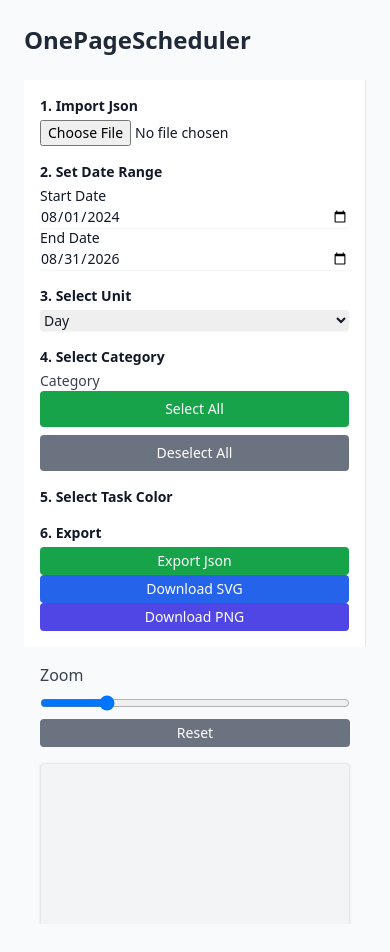
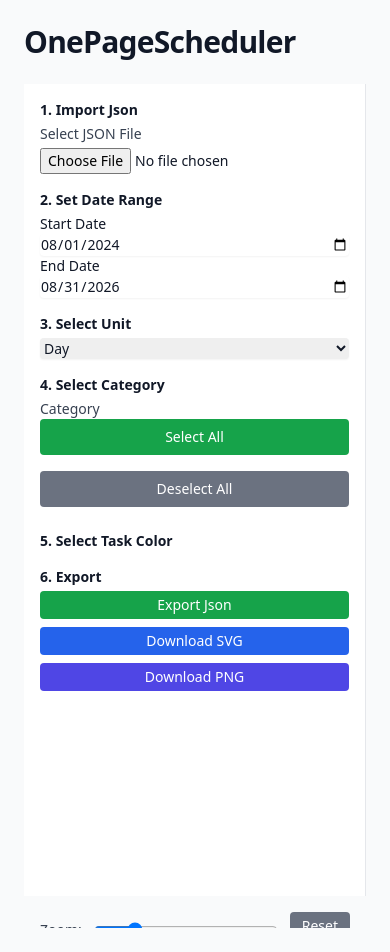
Before and after one commit to yopeyope/onepagescheduler, a plain HTML site: page index.html in a window 390 px wide. Drawn offline with nearby package versions, Linux system fonts and the light colour scheme.

Commit message:
Design improvements:
- Set fixed height and scrollable sidebar (`h-screen` + `overflow-y-auto`)
- Added label for JSON import input for clarity
- Unified vertical spacing between buttons using `mb-2`
- Improved Zoom control layout with better alignment and spacing
- Added top border and padding above legend section for visual separation
- Enhanced header styling with larger font and tighter tracking

```diff
--- a/index.html
+++ b/index.html
@@ -9,16 +9,19 @@
   <body class="bg-gray-50 text-gray-900 font-sans">
     <div class="max-w-screen-xl mx-auto p-6">
       <header class="mb-6">
-        <h1 class="text-2xl font-bold text-gray-800">OnePageScheduler</h1>
+        <h1 class="text-3xl font-bold text-gray-900 tracking-tight">
+          OnePageScheduler
+        </h1>
       </header>
 
       <div class="flex flex-col md:flex-row h-screen">
         <!-- ✅ 左パネル（コントロール） -->
         <aside
-          class="w-full md:w-64 bg-white border-r p-4 overflow-y-auto text-sm space-y-4"
+          class="w-full md:w-64 bg-white border-r p-4 overflow-y-auto text-sm space-y-4 h-screen"
         >
           <div>
             <h2 class="text-sm font-bold mb-1">1. Import Json</h2>
+            <label class="block mb-1 text-gray-700">Select JSON File</label>
             <input type="file" id="jsonInput" accept=".json" class="w-full" />
           </div>
 
@@ -60,13 +63,13 @@
               <div class="mb-4 flex flex-col md:flex-row gap-2">
                 <button
                   onclick="selectAllCategories(true)"
-                  class="px-4 py-2 bg-green-600 text-white rounded hover:bg-green-700"
+                  class="px-4 py-2 bg-green-600 text-white rounded hover:bg-green-700 mb-2"
                 >
                   Select All
                 </button>
                 <button
                   onclick="selectAllCategories(false)"
-                  class="px-4 py-2 bg-gray-500 text-white rounded hover:bg-gray-600"
+                  class="px-4 py-2 bg-gray-500 text-white rounded hover:bg-gray-600 mb-2"
                 >
                   Deselect All
                 </button>
@@ -88,19 +91,19 @@
             <h2 class="text-sm font-bold mb-1">6. Export</h2>
             <button
               onclick="exportTasks()"
-              class="w-full bg-green-600 text-white rounded px-2 py-1 hover:bg-green-700"
+              class="w-full bg-green-600 text-white rounded px-2 py-1 hover:bg-green-700 mb-2"
             >
               Export Json
             </button>
             <button
               onclick="downloadSVG()"
-              class="w-full bg-blue-600 text-white rounded px-2 py-1 hover:bg-blue-700"
+              class="w-full bg-blue-600 text-white rounded px-2 py-1 hover:bg-blue-700 mb-2"
             >
               Download SVG
             </button>
             <button
               onclick="downloadPNG()"
-              class="w-full bg-indigo-600 text-white rounded px-2 py-1 hover:bg-indigo-700"
+              class="w-full bg-indigo-600 text-white rounded px-2 py-1 hover:bg-indigo-700 mb-2"
             >
               Download PNG
             </button>
@@ -109,8 +112,8 @@
 
         <!-- ✅ 右エリア（スケジュール図） -->
         <main class="flex-1 overflow-auto p-4">
-          <div class="mb-4 flex flex-col md:flex-row gap-2">
-            <label class="text-gray-700">Zoom</label>
+          <div class="mb-4 flex items-center gap-3 text-sm">
+            <label class="text-gray-700">Zoom:</label>
             <input
               type="range"
               id="zoomSlider"
@@ -122,7 +125,7 @@
             />
             <button
               id="zoomResetBtn"
-              class="px-3 py-1 bg-gray-500 text-white text-sm rounded hover:bg-gray-600"
+              class="px-3 py-1 bg-gray-500 text-white text-sm rounded hover:bg-gray-600 mb-2"
             >
               Reset
             </button>
@@ -139,7 +142,7 @@
 
           <!-- 凡例など -->
           <div
-            class="mt-4 flex flex-wrap gap-4 text-sm"
+            class="mt-6 border-t pt-4 flex flex-wrap gap-4 text-sm"
             id="legend-panel"
           ></div>
         </main>
```
